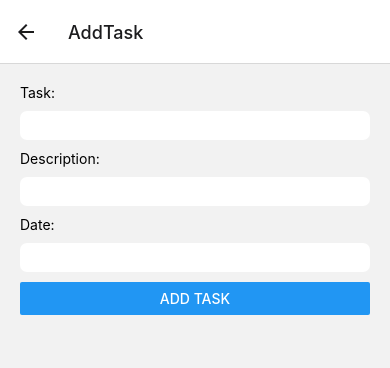
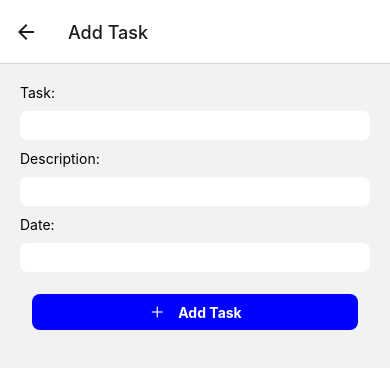
Before and after one commit to DmytroKhrishu/ThingsToDo, a React Native app: screen /AddTask in a window 390 px wide. Shown: the top 368 px of the page. Built offline with nearby package versions, Linux system fonts and the light colour scheme.

Commit message:
added a custom button component

```diff
--- a/App.js
+++ b/App.js
@@ -1,12 +1,14 @@
 import 'react-native-gesture-handler';
 import { NavigationContainer, useNavigation } from '@react-navigation/native';
 import { StatusBar } from 'expo-status-bar';
-import { Button, StyleSheet, Text, View } from 'react-native';
+import { StyleSheet, Text, View } from 'react-native';
 import { createDrawerNavigator } from '@react-navigation/drawer';
 import { createNativeStackNavigator } from '@react-navigation/native-stack';
 import Tasks from './screens/Tasks';
 import AddTask from './screens/AddTask';
 import TasksContextProvider from './store/tasks-context';
+
+import Button from './components/UI/Button';
 
 const Drawer = createDrawerNavigator();
 const Stack = createNativeStackNavigator();
@@ -24,13 +26,13 @@ export default function App() {
               options={({ navigation }) => ({
                 headerRight: () => (
                   <Button
-                    title="+"
+                    icon="add"
                     onPress={() => navigation.navigate('AddTask')}
                   />
                 ),
               })}
             />
-            <Stack.Screen name="AddTask" component={AddTask} />
+            <Stack.Screen name="AddTask" component={AddTask} options={{title: "Add Task"}} />
           </Stack.Navigator>
         </NavigationContainer>
       </TasksContextProvider>
--- /dev/null
+++ b/components/UI/Button.js
@@ -0,0 +1,35 @@
+import { Pressable, StyleSheet, Text, View } from 'react-native';
+import Ionicons from '@expo/vector-icons/Ionicons';
+
+export default function Button({ title, icon, onPress }) {
+  return (
+    <View style={styles.buttonContainer}>
+      <Pressable style={styles.button} android_ripple={{color: "white"}} onPress={onPress}>
+        <Ionicons name={icon} size={18} color="white" />
+       {title && <Text style={styles.buttonText}>{title}</Text>}
+      </Pressable>
+    </View>
+  );
+}
+
+const styles = StyleSheet.create({
+  buttonContainer: {
+    margin: 12,
+    backgroundColor: 'blue',
+    overflow: 'hidden',
+    borderRadius: 8,
+    elevation: 6
+  },
+  button: {
+    flexDirection: 'row',
+    padding: 8,
+    alignItems: 'center',
+    justifyContent: 'center'
+  },
+  buttonText: {
+    color: 'white',
+    fontWeight: 'bold',
+    textAlign: 'center',
+    marginLeft: 12
+  },
+});
--- a/screens/AddTask.js
+++ b/screens/AddTask.js
@@ -1,9 +1,9 @@
-import { Alert, Button, StyleSheet, Text, View } from 'react-native';
-import { TextInput } from 'react-native-gesture-handler';
+import { Alert, StyleSheet, View } from 'react-native';
 import Input from '../components/UI/Input';
 import { useContext, useState } from 'react';
 import { TasksContext } from '../store/tasks-context';
 import { useNavigation } from '@react-navigation/native';
+import Button from '../components/UI/Button';
 
 export default function AddTask() {
   const [task, onChangeTask] = useState('');
@@ -37,7 +37,7 @@ export default function AddTask() {
         value={description}
       />
       <Input label="Date:" onChange={onChangeDate} value={date} />
-      <Button title="Add Task" onPress={addTask} />
+      <Button title="Add Task" onPress={addTask} icon={"add"} />
     </View>
   );
 }
--- a/screens/TaskDetails.js
+++ b/screens/TaskDetails.js
@@ -1,6 +1,7 @@
 import { useContext } from 'react';
-import { Button, StyleSheet, Text, View } from 'react-native';
+import { StyleSheet, Text, View } from 'react-native';
 import { TasksContext } from '../store/tasks-context';
+import Button from '../components/UI/Button';
 
 export default function TaskDetails({ taskId, onClose }) {
   const tasksCtx = useContext(TasksContext);
@@ -16,8 +17,8 @@ export default function TaskDetails({ taskId, onClose }) {
       <Text style={styles.text}>{task.task}</Text>
       <Text style={styles.text}>{task.description}</Text>
       <Text style={styles.text}>{task.date}</Text>
-      <Button title="Delete Task" onPress={onDeleteTask} />
-      <Button title="Close" onPress={onClose} />
+      <Button title="Task Complete" icon="checkmark" onPress={onDeleteTask} />
+      <Button title="Close" icon="close" onPress={onClose} />
     </View>
   );
 }
--- a/screens/Tasks.js
+++ b/screens/Tasks.js
@@ -30,6 +30,7 @@ export default function Tasks() {
         visible={modalIsVisible}
         animationType="slide"
         style={styles.modal}
+        onRequestClose={closeModal}
       >
         <TaskDetails taskId={clickedItemId} onClose={closeModal} />
       </Modal>
```
